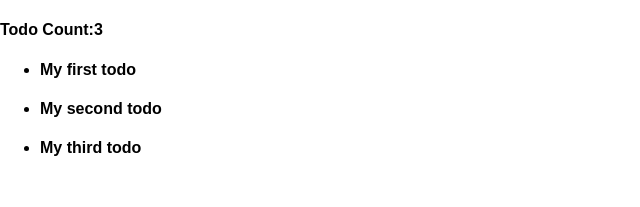
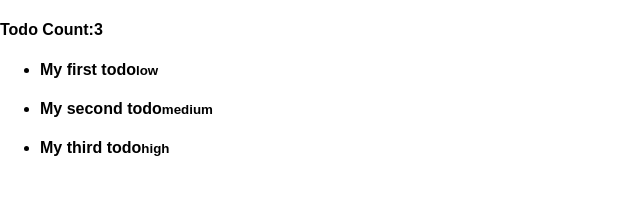
Before and after one commit to JesseSmith3rd/TudoApp, a React (Create React App) app in the folder tudoapp/: page / in a window 1280 px wide. Shown: the top 207 px of the page, without its empty margins (0-640 px from the left). Built offline with nearby package versions, Linux system fonts and the light colour scheme.

Commit message:
Add todoTitle and todoPriority

```diff
--- a/tudoapp/src/App.js
+++ b/tudoapp/src/App.js
@@ -39,7 +39,7 @@
         <ul className="list-group">
           {this.state.todos.map((todo, index) =>
             <li className="list-group-item" key={index}>
-              <h4 className="list-group-item-heading">{todo.todoTitle}</h4>
+              <h4 className="list-group-item-heading">{todo.todoTitle}<small><span className="label label-info">{todo.todoPriority}</span></small></h4>
             </li>
           )}
         </ul>
```
